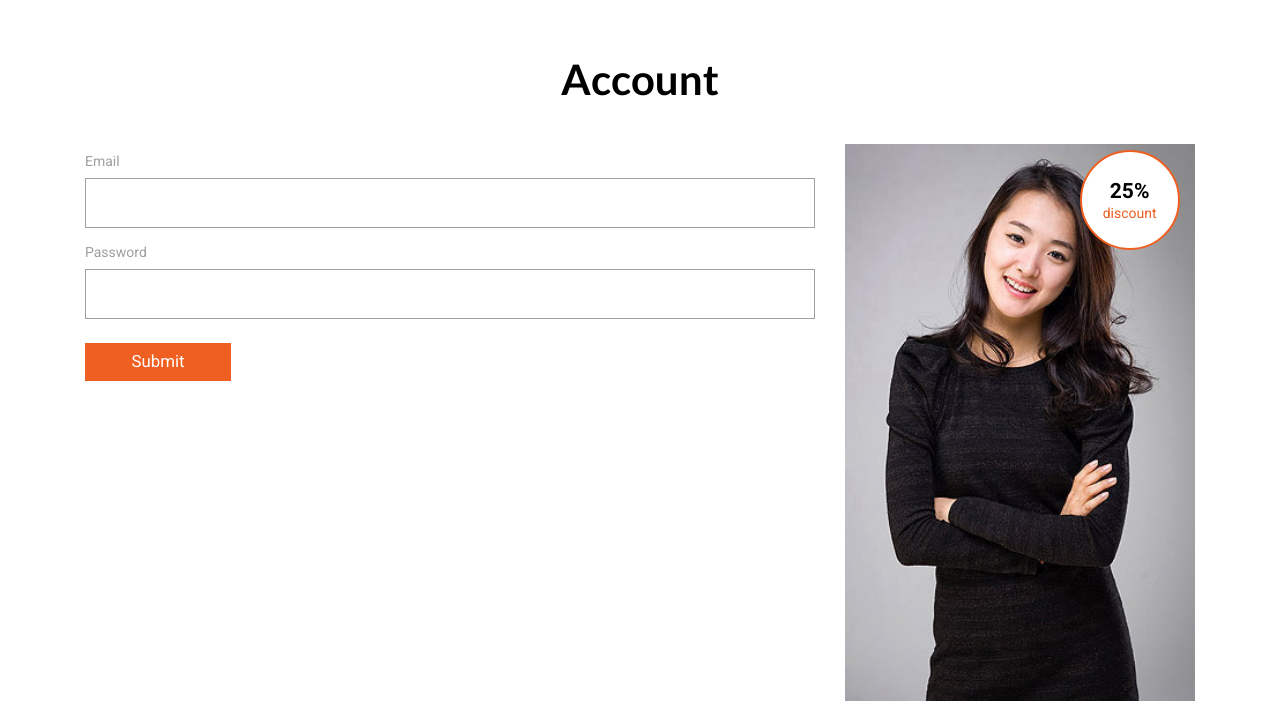
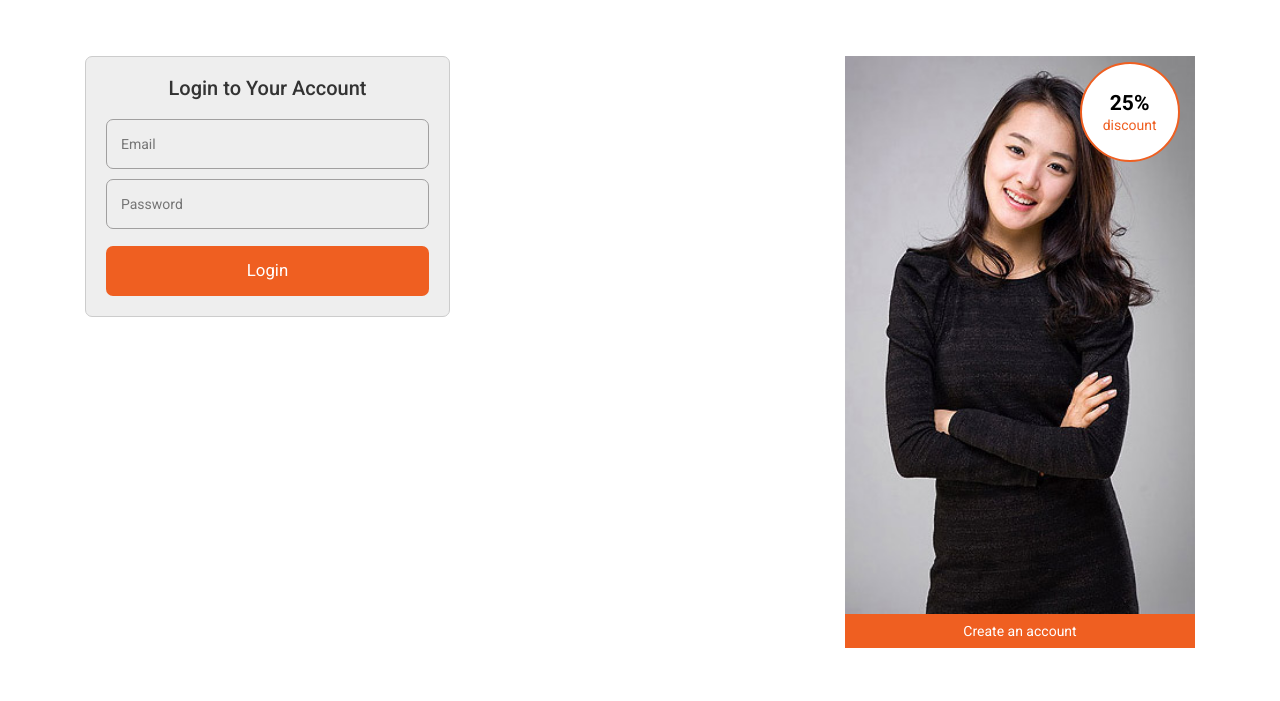
Before and after one commit to bass404/torpedo, a Flask app: page /login in a window 1280 px wide. Shown: the part 154-855 px from the top of the page. Run offline with Flask 2, Linux system fonts and the light colour scheme; some libraries are stand-ins or nearby versions.

Commit message:
Login UI update

```diff
--- a/torpedo/static/css/style1.css
+++ b/torpedo/static/css/style1.css
@@ -107,3 +107,12 @@ a:link {text-decoration: none;}
 .custom-table-thead{
   background: #f5f5f5;
 }
+.login-title{
+  text-align: center;
+  padding-bottom: 10px;
+  font-size: 15pt;
+}
+.login-form-radius{
+  border-radius:7px;
+  margin-top:10px;
+}
--- a/torpedo/templates/users/address/list.html
+++ b/torpedo/templates/users/address/list.html
@@ -36,7 +36,7 @@
             {% endfor %}
             </tbody>
         </table>
-        <a href="{{ url_for('user_address_add_view') }}" class="btn btn-primary btn-lg" >Add New
+        <a href="{{ url_for('user_address_add_view') }}" class="btn btn-primary" >Add New
             Address</a>
     </div>
 </div>
--- a/torpedo/templates/users/login.html
+++ b/torpedo/templates/users/login.html
@@ -3,22 +3,21 @@
 {% block container %}
 <div class="container">
     <div class="account">
-    <h1>Account</h1>
         <div class="account-pass">
             <div class="col-md-8 account-top">
+                <div class="col-md-6" style="border-radius:7px; padding: 20px; background: #eee; border: #ccc 1px solid;">
+                    <h3 class="login-title">Login to Your Account</h3>
                     {% include "form_messages.html" %}
                     <form action="{{ url_for('login') }}" method="POST">
                         {{ form.hidden_tag() }}
-          <div>
-            <span>Email</span>
-            <input type="email" name="email" required>
+
+                        <input type="email" class="login-form-radius" name="email" required placeholder="Email">
+                        <input type="password" class="login-form-radius" name="password" required
+                               placeholder="Password">
+
+                        <input type="submit" style="border-radius:7px; width:100%; height:50px" value="Login">
+                    </form>
                 </div>
-          <div>
-            <span >Password</span>
-            <input type="password" name="password" required>
-          </div>
-          <input type="submit" value="Submit">
-        </form>
             </div>
             <div class="col-md-4 left-account ">
                 <a href="single.html">
@@ -27,9 +26,9 @@
                     <h2>25% </h2><span>discount</span>
                 </div>
                 <a href="register.html" class="create">Create an account</a>
-        <div class="clearfix"> </div>
+                <div class="clearfix"></div>
             </div>
-      <div class="clearfix"> </div>
+            <div class="clearfix"></div>
         </div>
     </div>
 </div>
```
Lines whose indentation alone changed are shown as unchanged.
